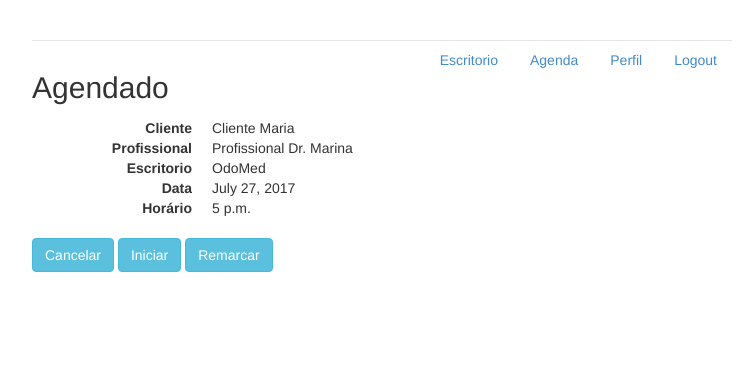
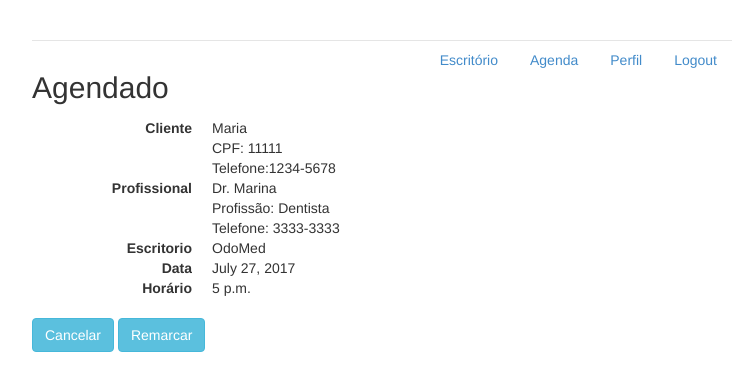
Before and after one commit to NaySilva/edificio, a Django app: page /compromisso/1 in a window 1280 px wide. Shown: the top 391 px of the page, without its empty margins (258-1006 px from the left). Run offline with Django 3.2, Linux system fonts and the light colour scheme; a user stored in the database is signed in; data comes from the database, SQL or seed files in the repository; both versions use the stored data as it was after the commit; some libraries are stand-ins or nearby versions.

Commit message:
otimizando funcionalidades

```diff
--- a/agenda/models.py
+++ b/agenda/models.py
@@ -55,7 +55,7 @@ class Profissional(models.Model):
     gerente = models.BooleanField(default=False)
     STATUS = (
         ('A', 'Ausente'),
-        ('D', 'Disponivel'),
+        ('D', 'Disponível'),
         ('O', 'Ocupado'),
     )
     status = models.CharField(max_length=1, choices=STATUS, default='A')
@@ -100,7 +100,7 @@ class ItemAgenda(models.Model):
         super().__init__(*args, **kwargs)
 
     def __str__(self):
-        return '%s - %s (%s)' % (self.cliente, self.profissional, self.escritorio)
+        return '%s - %s' % (self.cliente, self.profissional)
 
     def mudar_situacao(self, opcao):
         self.situacao = opcao
--- a/agenda/templates/base.html
+++ b/agenda/templates/base.html
@@ -13,7 +13,7 @@
     <div class="container">
          <div class="header">
             <ul class="nav nav-pills pull-right">
-                <li class=""><a href="{% url 'index' %}">Escritorio</a></li>
+                <li class=""><a href="{% url 'index' %}">Escritório</a></li>
                 <li class=""><a href="{% url 'agenda' %}">Agenda</a></li>
                 <li class=""><a href="{% url 'perfil' perfilLogado.id %}">Perfil</a></li>
                 <li class=""><a href="{% url 'logout' %}">Logout</a></li>
--- a/agenda/templates/compromisso.html
+++ b/agenda/templates/compromisso.html
@@ -5,9 +5,13 @@
         <h2 style='margin-top:0'>{{ compromisso.get_situacao_display }}</h2>
         <dl class="dl-horizontal">
             <dt>Cliente</dt>
-            <dd>{{ compromisso.cliente }}</dd>
+            <dd>{{ compromisso.cliente.nome }}</dd>
+            <dd>CPF: {{ compromisso.cliente.cpf }}</dd>
+            <dd>Telefone:{{ compromisso.cliente.telefone }}</dd>
             <dt>Profissional</dt>
-            <dd>{{ compromisso.profissional }}</dd>
+            <dd>{{ compromisso.profissional.nome }}</dd>
+            <dd>Profissão: {{ compromisso.profissional.profissao }}</dd>
+            <dd>Telefone: {{ compromisso.profissional.telefone }}</dd>
             <dt>Escritorio</dt>
             <dd>{{ compromisso.escritorio }}</dd>
             <dt>Data</dt>
@@ -21,7 +25,9 @@
             {% endif %}
             {% if compromisso.situacao == 'A' %}
                 <a href="{% url 'cancelarCompromisso' compromisso.id %}" class="btn btn-info" role="button">Cancelar</a>
-                <a href="{% url 'iniciarCompromisso' compromisso.id %}" class="btn btn-info" role="button">Iniciar</a>
+                {% if perfilLogado.status == 'D' %}
+                    <a href="{% url 'iniciarCompromisso' compromisso.id %}" class="btn btn-info" role="button">Iniciar</a>
+                {% endif %}
                 <a data-toggle="modal" data-target="#remarcar" class="btn btn-info" role="button">Remarcar</a>
             {% endif %}
             {% if compromisso.situacao == 'E' %}
--- a/agenda/templates/gerenciar.html
+++ b/agenda/templates/gerenciar.html
@@ -57,6 +57,7 @@
         </div>
     </div>
 </div>
+<br>
 
 
     <div class="panel panel-default">
@@ -79,7 +80,7 @@
     </div>
 
     <div class="panel panel-default">
-        <div class="panel-heading clearfi" style="position:relative;">
+        <div class="panel-heading clearfix" style="position:relative;">
         <strong>
             Profissionais
         </strong>
--- a/agenda/views.py
+++ b/agenda/views.py
@@ -20,7 +20,7 @@ def index(request):
     escritorio = perfil.escritorio
     profissionais = Profissional.objects.filter(escritorio=escritorio)
     salas = Sala.objects.filter(escritorio=escritorio)
-    compromissos = ItemAgenda.objects.filter(escritorio=escritorio, data=date.today())
+    compromissos = ItemAgenda.objects.filter(escritorio=escritorio, data=date.today()).order_by('horario')
     return render(request,'index.html', {'escritorio':escritorio, 'profissionais':profissionais, 'salas':salas,
                                          'compromissos':compromissos, 'perfilLogado':perfil})
 
@@ -37,20 +37,21 @@ def detalhesDoCompromisso(request, compromisso_id):
 def cancelarCompromisso(request, compromisso_id):
     compromisso = ItemAgenda.objects.get(id=compromisso_id)
     compromisso.mudar_situacao('C')
+    compromisso.profissional.mudar_status('D')
     return redirect('compromisso', compromisso_id=compromisso_id)
 
 @login_required
 def iniciarCompromisso(request, compromisso_id):
     compromisso = ItemAgenda.objects.get(id=compromisso_id)
     compromisso.mudar_situacao('E')
-    compromisso.profissional.mudar_status(False)
+    compromisso.profissional.mudar_status('O')
     return redirect('compromisso', compromisso_id=compromisso_id)
 
 @login_required
 def concluirCompromisso(request, compromisso_id):
     compromisso = ItemAgenda.objects.get(id=compromisso_id)
     compromisso.mudar_situacao('R')
-    compromisso.profissional.mudar_status(True)
+    compromisso.profissional.mudar_status('D')
     return redirect('compromisso', compromisso_id=compromisso_id)
 
 class RemarcarCompromissoView(View):
@@ -138,11 +139,9 @@ class AdicionarSalaView(View):
 class EditarPerfilView(View):
     template_name = 'perfil.html'
 
-    @login_required
     def get(self, request):
         return render(request, self.template_name)
 
-    @login_required
     def post(self, request, perfil_id):
         form = EditarPerfilForm(request.POST)
         perfil = Profissional.objects.get(id=perfil_id)
@@ -157,12 +156,9 @@ class EditarPerfilView(View):
 class MarcarCompromissoView(View):
 
     template_name = 'compromisso.html'
-
-    @login_required
     def get(self, request, *args, **kwargs):
         return render(request, 'perfil.html', {'perfilLogado': perfilLogado(request)})
 
-    @login_required
     def post(self, request, *args, **kwargs):
         form = MarcarForm(request.POST)
         escritorio_id = kwargs['escritorio_id']
@@ -171,7 +167,11 @@ class MarcarCompromissoView(View):
             dados = form.cleaned_data
             print(dados)
             cliente = Cliente.objects.filter(cpf=dados['cpf']).first()
-            if not cliente:
+            if cliente:
+                cliente.nome = dados['nome']
+                cliente.telefone = dados['telefone']
+                cliente.save(force_update=True)
+            else:
                 cliente = Cliente.objects.create(cpf=dados['cpf'],nome=dados['nome'],telefone=dados['telefone'])
             profissional = Profissional.objects.get(nome=dados['profissional'],escritorio=escritorio)
             compromisso = ItemAgenda.objects.create(cliente=cliente,
@@ -189,7 +189,7 @@ def detalhesPerfil(request, perfil_id):
     escritorio = perfil.escritorio
     profissionais = Profissional.objects.filter(escritorio=escritorio)
     clientes = Cliente.objects.all()
-    compromissos = ItemAgenda.objects.filter(profissional=perfil, data=date.today())
+    compromissos = ItemAgenda.objects.filter(profissional=perfil, data=date.today()).order_by('horario')
     return render(request, 'perfil.html', {'perfil':perfil, 'perfilLogado':perfilLogado(request),
                                            'escritorio':escritorio, 'profissionais':profissionais,
                                            'clientes':clientes, 'compromissos':compromissos})
--- a/usuarios/templates/login.html
+++ b/usuarios/templates/login.html
@@ -1,7 +1,7 @@
 {% extends 'base_usuario.html' %}
 {% block body %}
-    <form class="form-signin" role="form" action="{% url 'login' %}"
-          method="post">
+<div class="row">
+    <form class="form-signin" role="form" action="{% url 'login' %}" method="post">
         {% csrf_token %}
         <h2 class="form-signin-heading">Login</h2>
         <input type="text" id="username" name="username"
@@ -23,4 +23,5 @@
         {% endif %}
         <a href="{% url 'registrar' %}">Registre-se</a>
     </form>
+</div>
 {% endblock %}
```
Also changed, not shown: agenda/templates/agenda.html (+4 -4 lines), agenda/templates/perfil.html (+13 -15 lines), usuarios/templates/base_usuario.html (+4 -8 lines), db.sqlite3.
